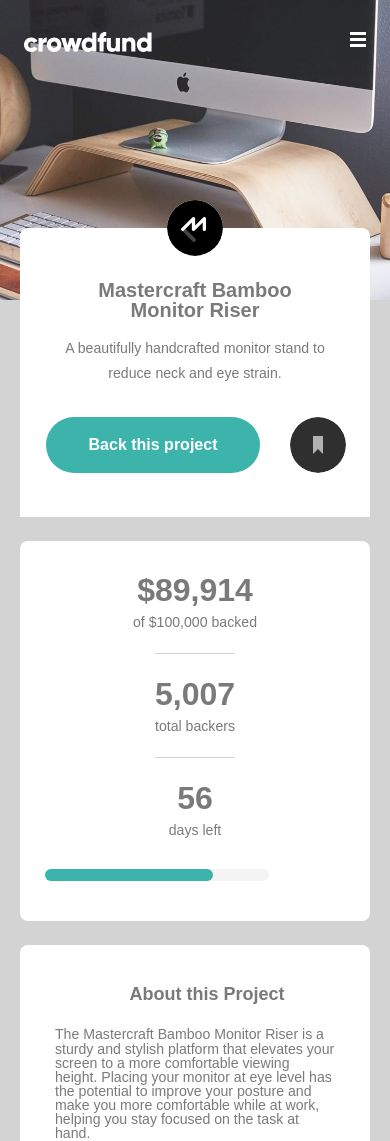
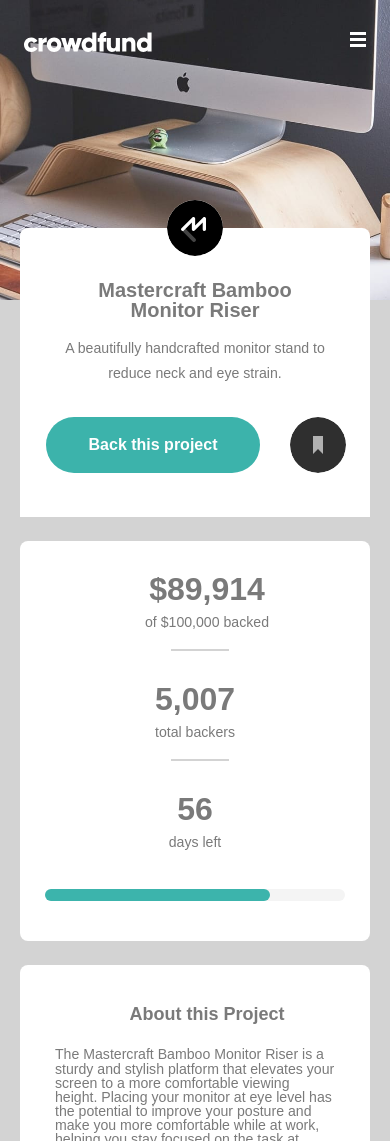
Before and after one commit to jwotman/crowdfunding, a React (Create React App) app: page / in a window 390 px wide. Shown: the top 1141 px of the page. Built offline with nearby package versions, Linux system fonts and the light colour scheme.

Commit message:
added responsive support for campaign summary

```diff
--- a/src/components/campaign-summary-card/campaign-summary-card.component.jsx
+++ b/src/components/campaign-summary-card/campaign-summary-card.component.jsx
@@ -1,11 +1,36 @@
 import React from 'react';
 import styled from 'styled-components';
-import BasicCard from '../basic-card/basic-card.component';
+import {StyledCard} from '../basic-card/basic-card.component';
 import ProgressBar from '../progress-bar/progress-bar.component';
 import {selectCampaignSummaryData} from '../../redux/campaign/campaign.selectors';
 import {connect} from 'react-redux';
 import {createStructuredSelector} from 'reselect';
 
+import { createGlobalStyle } from 'styled-components';
+
+
+
+const GlobalCardStyle = createGlobalStyle`
+    .content-group:last-of-type{
+        border: none;
+    }
+
+    .content-group:first-of-type{
+        padding-left: 2.4rem;
+    }
+`;
+
+const SummaryCard = styled(StyledCard)`
+
+    @media screen and (min-width: 700px) {
+        flex-flow: row wrap;
+        //justify-content: flex-start;
+    }
+
+
+
+
+`;
 
 const Amount = styled.span`
 
@@ -19,30 +44,93 @@
 `;
 
 const DollarAmount = styled(Amount)`
-    margin-top: 3.3rem;
+    //margin-top: 3.3rem;
 
 `;
 
 const Description = styled.span`
 
     color: #7A7A7A;
-    margin: .9rem 0 1.2rem 0;
+    //margin: .9rem 0 1.2rem 0;
     text-align: center;
 
 `;
 
-const Separator = styled.div`
-    background-color: lightgray;
-    width: 8rem;
-    height: .1rem;
-    margin: 1.2rem 0 1.2rem 0;
-    align-self: center;
+const ContentGroup = styled.div.attrs(props => ({
+    className: "content-group"
+}))`
+
+    display: flex;
+    flex-basis: 100%;
+    flex-direction: column;
+    border-bottom: solid 2px lightgrey;
+    padding-bottom: 2rem;
+    padding-top: 2rem;
+
+    gap: 1rem;
+    position: relative;
+
+
+    &:before {
+        content: '';
+        width: 40px;
+        height: 4px;
+        background: white;
+        position: absolute;
+        right: 0;
+        bottom: -4px;
+    }
+
+    &:after {
+        content: '';
+        width: 50px;
+        height: 4px;
+        background: white;
+        position: absolute;
+        left: 0;
+        bottom: -4px;
+    }
+
+
+    @media screen and (min-width: 700px) {
+        flex-direction: column;
+        border-bottom: none;
+        border-right: solid 2px lightgrey;
+        flex: 0 0 180px;
+        margin: 2rem 0 2rem 0;
+        padding: 0;
+        padding-left: 4.7rem;
+        justify-content: center;
+        align-items: flex-start;
+        &:after {
+            content: none;
+        }
+
+        &:before {
+            content: none;
+        }
+
+
+    }
+
+
+`;
+
+const Content = styled.div`
+    display: flex;
+    flex-flow: column nowrap;
+    @media screen and (min-width: 700px) {
+        flex-flow: row nowrap;
+        justify-content: center;
+        flex: 0 0 100%;
+    }
 `;
 
 const ProgressWrapper = styled.div`
-    width: 80%;
+    width: clamp(300px, 80%, 517px);
     margin: 2rem 0 4rem 0;
-    align-self: stretch;
+    align-self: center;
+
 `;
 
 const formatNumber = (number) => {
@@ -56,17 +144,24 @@
 
 const CampaignSummary = ({campaignSummaryData}) => (
 
-    <BasicCard>
+    <SummaryCard>
+        <GlobalCardStyle/>
+        <Content>
+            <ContentGroup>
                 <DollarAmount>${formatNumber(campaignSummaryData.totalRaised)}</DollarAmount>
                 <Description>of ${formatNumber(campaignSummaryData.campaignGoal)} backed</Description>
-        <Separator/>
+            </ContentGroup>
+            <ContentGroup>
                 <Amount>{formatNumber(campaignSummaryData.totalBackers)}</Amount>
                 <Description>total backers</Description>
-        <Separator/>
+            </ContentGroup>
+            <ContentGroup>
                 <Amount>{campaignSummaryData.daysLeft}</Amount>
                 <Description>days left</Description>
+            </ContentGroup>
+        </Content>
         <ProgressWrapper><ProgressBar /></ProgressWrapper>
-    </BasicCard>
+    </SummaryCard>
 
 );
 
--- a/src/components/custom-button/custom-button.component.jsx
+++ b/src/components/custom-button/custom-button.component.jsx
@@ -17,9 +17,10 @@
   width: 21.4rem;
   height: 5.6rem;
   margin: .4rem .2rem;
-
-
   border-radius: 3.3rem;
+  :hover{
+    background-color: #147A73;
+  }
 `;
 
 
--- a/src/components/donate-box/donate-box.component.jsx
+++ b/src/components/donate-box/donate-box.component.jsx
@@ -98,6 +98,9 @@
     text-decoration: none;
     white-space: nowrap;
     flex: 0 0 11.7rem;
+    :hover{
+        background-color: #147A73;
+    }
 
 `;
 
--- a/src/components/progress-bar/progress-bar.component.jsx
+++ b/src/components/progress-bar/progress-bar.component.jsx
@@ -6,8 +6,8 @@
   background-color: hsl(0,0%,95.75%);
   border: none;
   height: 1.2rem;
-  width: 80%;
-  margin: 0 2.5rem 0 2.5rem;
+  //width: 100%;
+  margin: 0;
   border-radius: 3.35rem;
 
 `;
```
Lines whose indentation alone changed are shown as unchanged.
